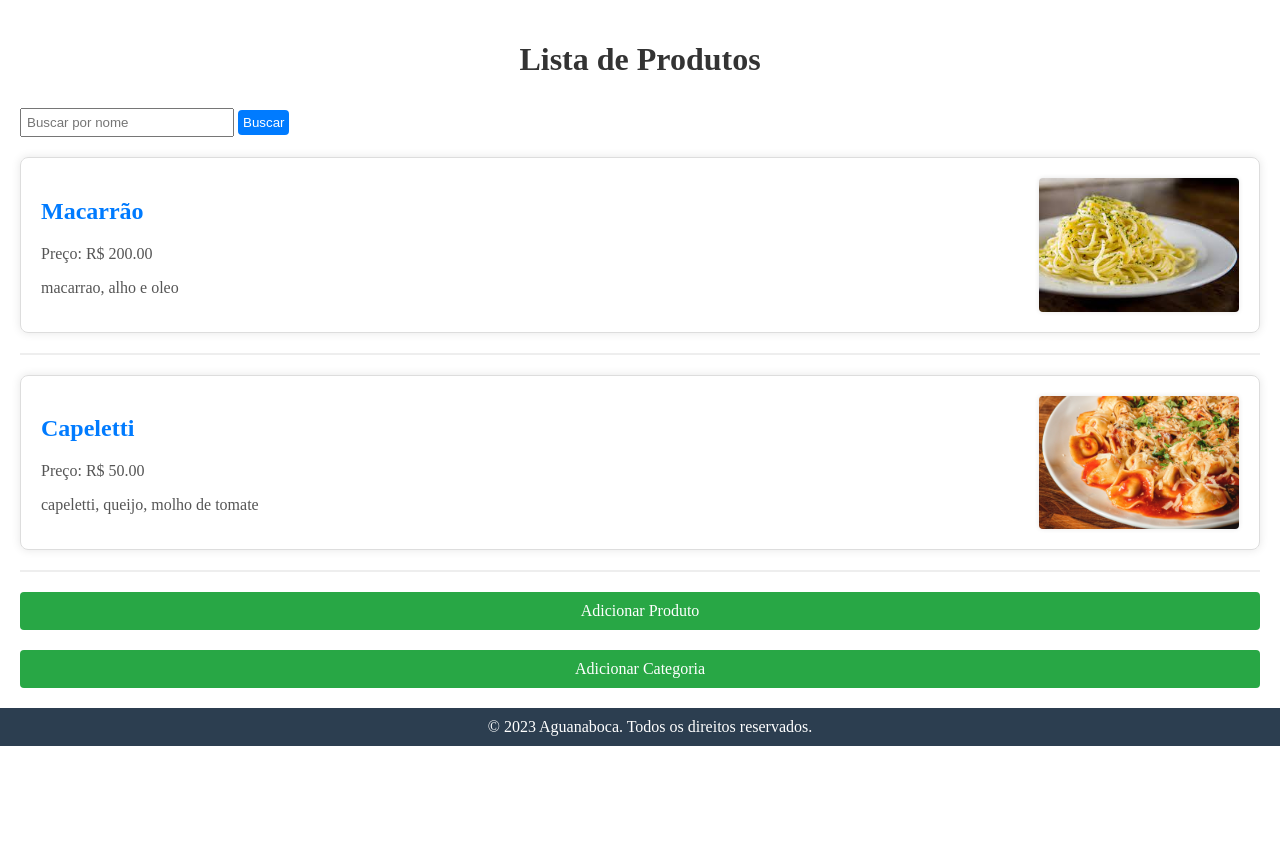
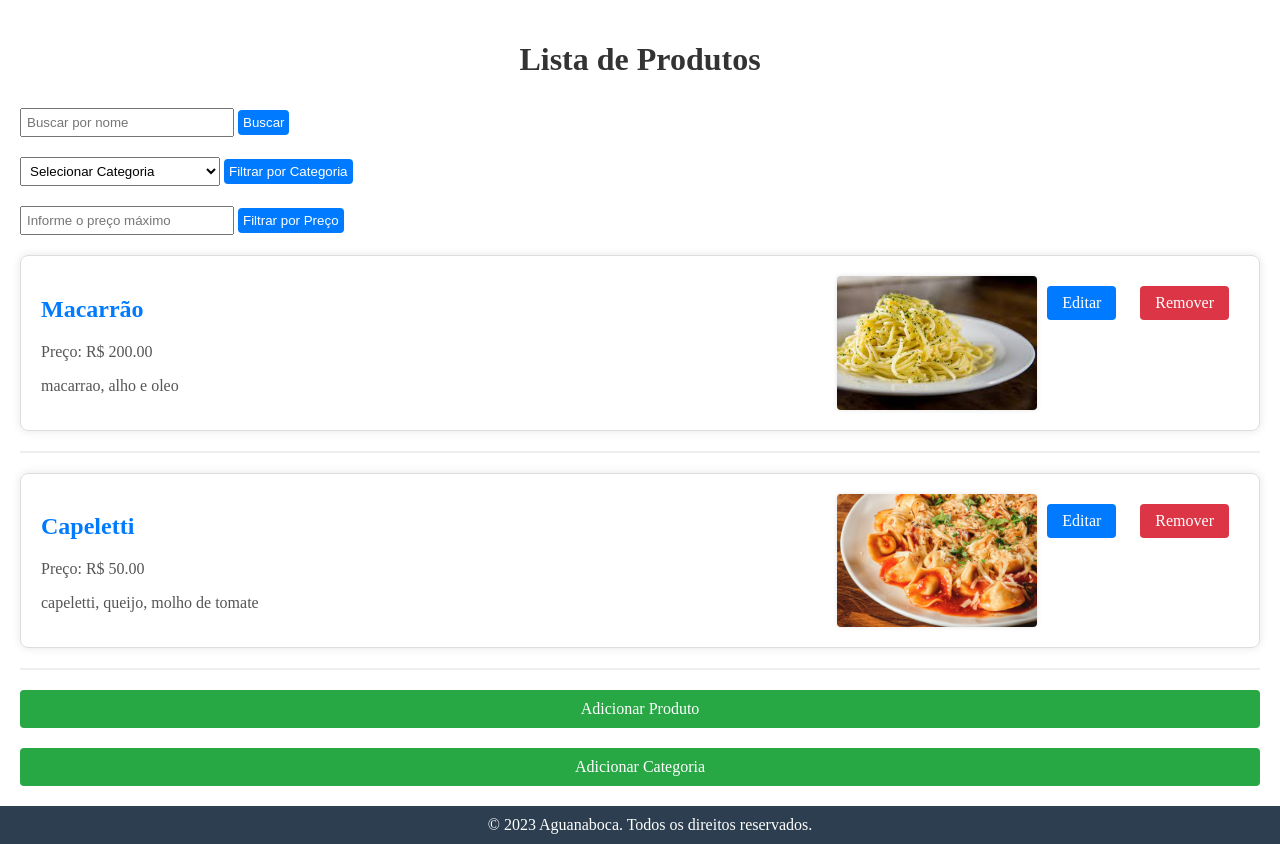
Before and after one commit to KaueFulgencio/aguanaboca, a Django app: page / in a window 1280 px wide. Shown: the part 64-908 px from the top of the page. Before the commit the page ends 810 px from the top, so only its background shows below. Run offline with Django 4.2, Linux system fonts and the light colour scheme; data comes from the database, SQL or seed files in the repository; both versions use the stored data as it was after the commit.

Commit message:
edita e remove produto

```diff
--- a/aguanaboca/aguanaboca/urls.py
+++ b/aguanaboca/aguanaboca/urls.py
@@ -21,7 +21,7 @@ from django.conf.urls.static import static
 
 from django.contrib import admin
 from django.urls import path, include
-from projeto_aguanaboca.views import lista_produtos, adiciona_produto, adiciona_categoria
+from projeto_aguanaboca.views import edita_produto, lista_produtos, adiciona_produto, adiciona_categoria, remove_produto
 
 urlpatterns = [
     path('admin/', admin.site.urls),
@@ -29,6 +29,8 @@ urlpatterns = [
     path('produtos/adicionar/', adiciona_produto, name='adiciona_produto'),
     path('', lista_produtos, name='raiz'),
     path('categorias/adicionar/', adiciona_categoria, name='adiciona_categoria'),
+    path('edita_produto/<int:produto_id>/', edita_produto, name='edita_produto'),
+    path('remove_produto/<int:produto_id>/', remove_produto, name='remove_produto'),
 ]
 
 if settings.DEBUG:
--- a/aguanaboca/projeto_aguanaboca/templates/admin/lista_produtos.html
+++ b/aguanaboca/projeto_aguanaboca/templates/admin/lista_produtos.html
@@ -76,6 +76,36 @@
         border-radius: 4px;
         cursor: pointer;
     }
+
+    .editar-button,
+    .remover-button {
+        display: inline-block;
+        padding: 8px 15px;
+        margin-top: 10px;
+        margin-right: 10px;
+        margin-left: 10px;
+        text-align: center;
+        text-decoration: none;
+        color: #fff;
+        border-radius: 4px;
+        cursor: pointer;
+    }
+
+    .editar-button {
+        background-color: #007bff;
+    }
+
+    .editar-button:hover {
+        background-color: #0056b3;
+    }
+
+    .remover-button {
+        background-color: #dc3545;
+    }
+
+    .remover-button:hover {
+        background-color: #c82333;
+    }
 </style>
 
     <h1>Lista de Produtos</h1>
@@ -85,9 +115,26 @@
     <button class="search-button" type="submit">Buscar</button>
 </form>
 
-    {% if request.GET.q %}
+<form class="search-form" method="GET">
+    <select class="search-input" name="categoria">
+        <option value="" {% if not request.GET.categoria %}selected{% endif %}>Selecionar Categoria</option>
+        {% for categoria in categorias %}
+            <option value="{{ categoria.id }}" {% if categoria.id == request.GET.categoria %}selected{% endif %}>
+                {{ categoria.nome }}
+            </option>
+        {% endfor %}
+    </select>
+    <button class="search-button" type="submit">Filtrar por Categoria</button>
+</form>
+
+<form class="search-form" method="GET">
+    <input class="search-input" type="number" name="preco" placeholder="Informe o preço máximo" value="{{ request.GET.preco }}">
+    <button class="search-button" type="submit">Filtrar por Preço</button>
+</form>
+
+{% if produtos %}
         {% for produto in produtos %}
-            {% if produto.nome|lower in request.GET.q|lower %}
+            {% if not request.GET.q or produto.nome|lower in request.GET.q|lower and not request.GET.categoria or produto.categoria.id == request.GET.categoria|add:0 %}
                 <div class="produto">
                     <div class="descricao">
                         <h2>{{ produto.nome }}</h2>
@@ -97,24 +144,16 @@
                     {% if produto.imagem %}
                         <img src="{{ produto.imagem.url }}" alt="{{ produto.nome }} Image">
                     {% endif %}
+                    <div>
+                        <a class="editar-button" href="{% url 'edita_produto' produto.id %}">Editar</a>
+                        <a class="remover-button" href="{% url 'remove_produto' produto.id %}">Remover</a>
+                    </div>
                 </div>
                 <hr>
             {% endif %}
         {% endfor %}
     {% else %}
-        {% for produto in produtos %}
-            <div class="produto">
-                <div class="descricao">
-                    <h2>{{ produto.nome }}</h2>
-                    <p>Preço: R$ {{ produto.preco }}</p>
-                    <p>{{ produto.descricao }}</p>
-                </div>
-                {% if produto.imagem %}
-                    <img src="{{ produto.imagem.url }}" alt="{{ produto.nome }} Image">
-                {% endif %}
-            </div>
-            <hr>
-        {% endfor %}
+        <p>Nenhum produto encontrado.</p>
     {% endif %}
 
     <a class="adicionar-link" href="{% url 'adiciona_produto' %}">Adicionar Produto</a>
--- a/aguanaboca/projeto_aguanaboca/views.py
+++ b/aguanaboca/projeto_aguanaboca/views.py
@@ -1,14 +1,33 @@
-from django.shortcuts import render, redirect
+from django.shortcuts import get_object_or_404, render, redirect
 
 # Create your views here.
 
-from .models import Produto
+from .models import Categoria, Produto
 from .forms import ProdutoForm, CategoriaForm
 
 def lista_produtos(request):
     termo_de_pesquisa = request.GET.get('q', '')
-    produtos = Produto.objects.all()
-    return render(request, 'admin/lista_produtos.html', {'produtos': produtos, 'termo_de_pesquisa': termo_de_pesquisa})
+    categoria_id = request.GET.get('categoria', '')
+    preco_maximo = request.GET.get('preco', '')
+
+    produtos = Produto.objects.filter(nome__icontains=termo_de_pesquisa)
+
+    if categoria_id:
+        produtos = produtos.filter(categoria_id=categoria_id)
+
+    if preco_maximo:
+        preco_maximo = float(preco_maximo)
+        produtos = produtos.filter(preco__lte=preco_maximo)
+
+    categorias = Categoria.objects.all()
+
+    return render(request, 'admin/lista_produtos.html', {
+        'produtos': produtos,
+        'termo_de_pesquisa': termo_de_pesquisa,
+        'categorias': categorias,
+        'categoria_selecionada': int(categoria_id) if categoria_id else None,
+        'preco_maximo': preco_maximo,
+    })
 
 def adiciona_produto(request):
     if request.method == 'POST':
@@ -20,6 +39,7 @@ def adiciona_produto(request):
         form = ProdutoForm()
     return render(request, 'admin/form_produto.html', {'form': form})
 
+
 def adiciona_categoria(request):
     if request.method == 'POST':
         form = CategoriaForm(request.POST)
@@ -30,3 +50,25 @@ def adiciona_categoria(request):
         form = CategoriaForm()
 
     return render(request, 'admin/adiciona_categoria.html', {'form': form})
+
+def edita_produto(request, produto_id):
+    produto = get_object_or_404(Produto, id=produto_id)
+
+    if request.method == 'POST':
+        form = ProdutoForm(request.POST, request.FILES, instance=produto)
+        if form.is_valid():
+            form.save()
+            return redirect('lista_produtos')
+    else:
+        form = ProdutoForm(instance=produto)
+
+    return render(request, 'admin/edita_produto.html', {'form': form, 'produto': produto})
+
+def remove_produto(request, produto_id):
+    produto = get_object_or_404(Produto, id=produto_id)
+
+    if request.method == 'POST':
+        produto.delete()
+        return redirect('lista_produtos')
+
+    return render(request, 'admin/confirma_remove_produto.html', {'produto': produto})
```
Also changed, not shown: aguanaboca/projeto_aguanaboca/templates/admin/confirma_remove_produto.html (added, +58 -0 lines), aguanaboca/projeto_aguanaboca/templates/admin/edita_produto.html (added, +67 -0 lines), aguanaboca/db.sqlite3, aguanaboca/produtos/download_1.jpg (added). Lines whose indentation alone changed are shown as unchanged.
